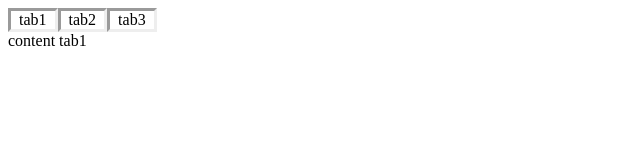
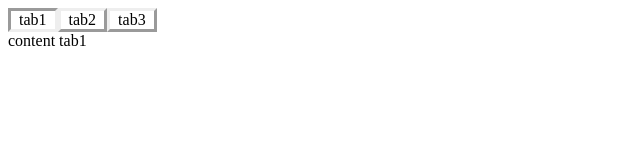
Before and after one commit to subenja/lab-reactapp, a React (Create React App) app in the folder tab-component/: page / in a window 1280 px wide. Shown: the top 160 px of the page, without its empty margins (0-640 px from the left). Built offline with nearby package versions, Linux system fonts and the light colour scheme.

Commit message:
add feature different style on Clicked-Button

```diff
--- a/tab-component/src/components/TabComponent.js
+++ b/tab-component/src/components/TabComponent.js
@@ -21,13 +21,23 @@ export default class TabComponent extends React.Component{
     renderMenu() {
         const current = this.state.current
         return this.state.tabList.map((tab, idx) => {
+            if (idx == current) {
+                return (
+                    <div style={{borderStyle: 'inset'}}
+                        onClick={ () => { this.setState({current :idx}) } }
+                    >
+                        &nbsp;&nbsp;{tab}&nbsp;&nbsp;
+                    </div>
+                )
+            }
             return (
-                <div style={{borderStyle: 'inset'}}
+                <div style={{borderStyle: 'outset'}}
                     onClick={ () => { this.setState({current :idx}) } }
                 >
                     &nbsp;&nbsp;{tab}&nbsp;&nbsp;
                 </div>
             )
+
         })
     }
 
```
